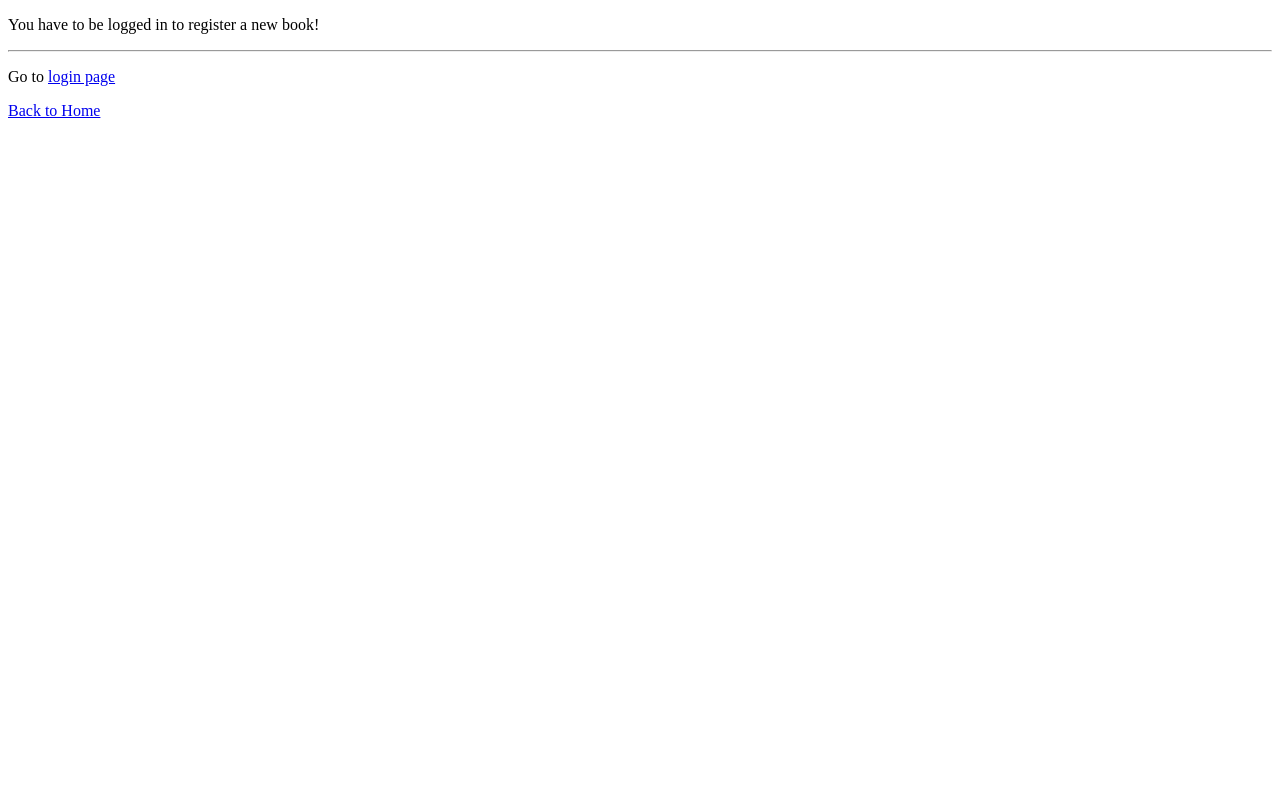
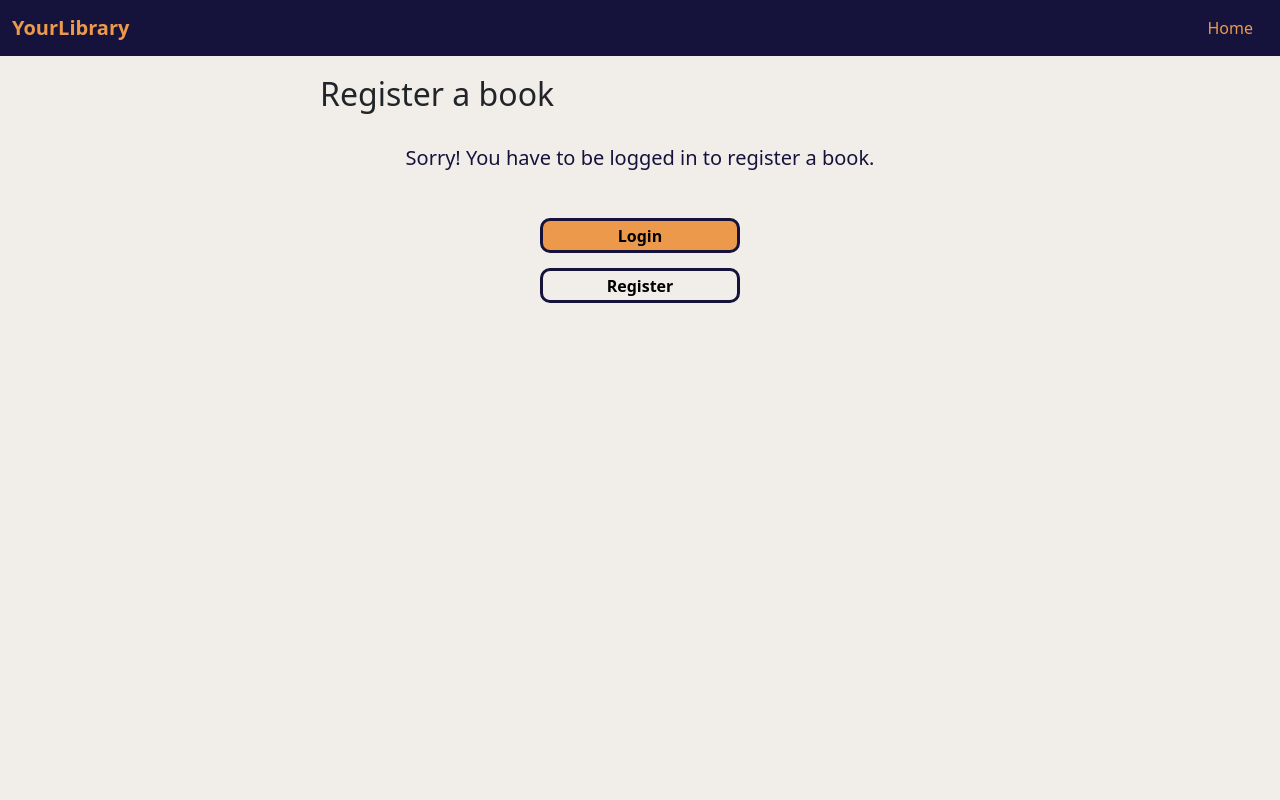
Before and after one commit to miachafer/django-virtual-library, a Django app: page /home/books/register-a-book in a window 1280 px wide. Run offline with Django 3.2, Linux system fonts and the light colour scheme.

Commit message:
Add style to books register page

```diff
--- a/library/books/templates/books/books_register.html
+++ b/library/books/templates/books/books_register.html
@@ -1,4 +1,106 @@
+{% load static %}
 <!DOCTYPE html>
+<html lang="en">
+  <head>
+    <meta charset="UTF-8" />
+    <meta http-equiv="X-UA-Compatible" content="IE=edge" />
+    <meta name="viewport" content="width=device-width, initial-scale=1.0" />
+    <link
+      href="https://cdn.jsdelivr.net/npm/bootstrap@5.2.0-beta1/dist/css/bootstrap.min.css"
+      rel="stylesheet"
+      integrity="sha384-0evHe/X+R7YkIZDRvuzKMRqM+OrBnVFBL6DOitfPri4tjfHxaWutUpFmBp4vmVor"
+      crossorigin="anonymous"
+    />
+    <link href="{% static 'books/style.css' %}" rel="stylesheet" />
+    <title>YourLibrary - Books</title>
+  </head>
+  <body>
+    <div class="outer-container">
+      <div
+        class="sticky-top position-absolute top-0 start-0"
+        style="width: 100%"
+      >
+        <nav class="sticky-top navbar navbar-expand-lg" style="background-color: #15133c">
+          <div class="container-fluid">
+            <a
+              class="navbar-brand"
+              style="color: #ec994b; font-weight: 600"
+              href="./home.html"
+              >YourLibrary</a
+            >
+            {% if user.is_authenticated %}
+            <a
+              class="nav-link active"
+              style="color: #ec994b; font-weight: 400; margin-right: 15px"
+              href="{% url 'logout' %}"
+              >Logout
+            </a>
+            {% else %}
+            <a
+              class="nav-link active"
+              style="color: #ec994b; font-weight: 400; margin-right: 15px"
+              href="{% url 'home' %}"
+              >Home
+            </a>
+            {% endif %}
+          </div>
+        </nav>
+      </div>
+      <div class="inner-container-books">
+        {% if user.is_authenticated %}
+        <div class="top-register-book">
+          <div>
+            <h2 style="text-align: left; padding-top: 15px">Register a book</h2>
+          </div>
+          <div class="books-list">
+            <form action {% url 'books_register' %} method="POST">
+              {% csrf_token %}
+              <div class="form-register-book">
+                <label class="form-label register-book-label">Book's title</label>
+                <input type="text" class="form-control" />
+              </div>
+              <div class="form-register-book">
+                <label class="form-label register-book-label">Author</label>
+                <input type="text" class="form-control" />
+              </div>
+              <div class="form-register-book">
+                <label class="form-label register-book-label">Release date</label>
+                <input type="date" class="form-control" />
+              </div>
+              <div class="form-register-book">
+                <label class="form-label register-book-label">Synopsis</label>
+                <textarea class="form-control" rows="5"></textarea>
+              </div>
+              <div>
+                  <button class="login-button" style="width: 200px; ">Register</button>
+              </div>
+            </form>
+          </div>
+        </div>
+        {% else %}
+        <div class="top-register-book">
+          <div>
+            <h2 style="text-align: left; padding-top: 15px">Register a book</h2>
+          </div>
+          <div style="margin: 25px;">
+            <h5>Sorry! You have to be logged in to register a book.</h5>
+          </div>
+          <div>
+            <a href="{% url 'login' %}">
+              <button class="login-button" style="width: 200px">Login</button>
+            </a>
+          </div>
+          <div>
+              <a href="{% url 'register' %}">
+                  <button class="register-button" style="width: 200px">Register</button>
+              </a>
+          </div>
+        {% endif %}
+      </div> {% comment %} INNER-DIV {% endcomment %}
+    </div> {% comment %} OUTER-DIV {% endcomment %}
+  </body>
+</html>
+{% comment %} <!DOCTYPE html>
 <html lang="en-us">
   <head>
     <title>Library</title>
@@ -36,4 +138,4 @@
     <p><a href="{% url 'home' %}">Back to Home<a></p>
     {% endif %}
   </body>
-</html>
+</html> {% endcomment %}
```
